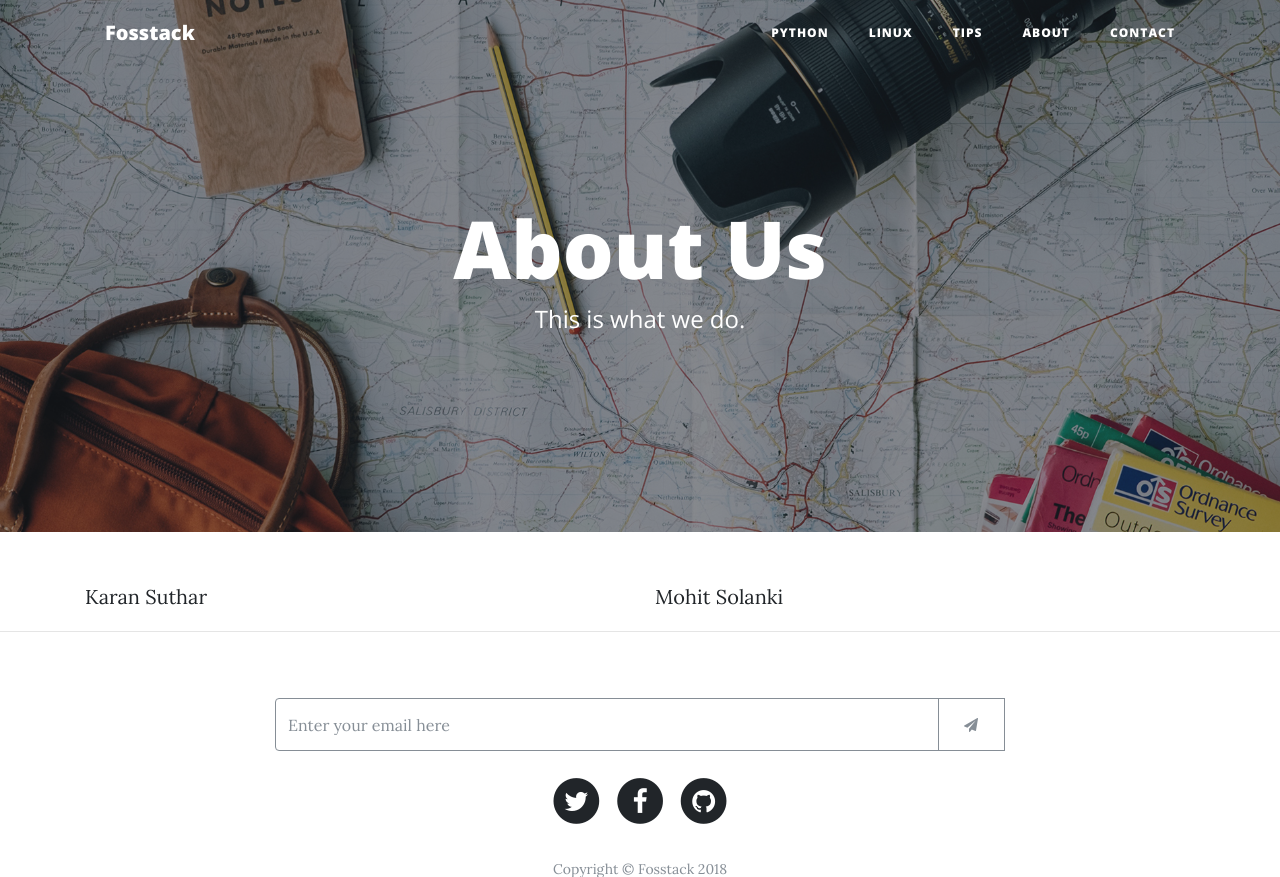
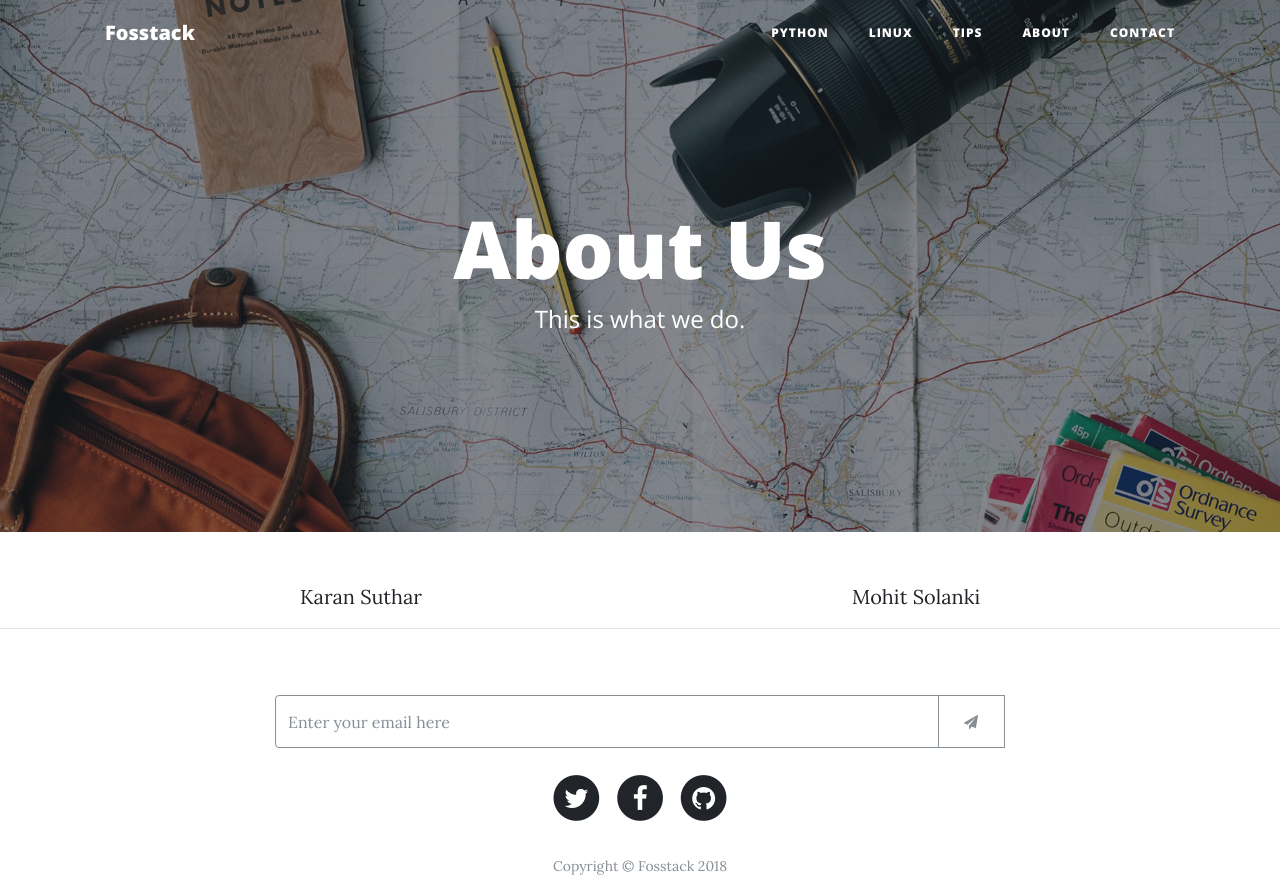
Before and after one commit to Fosstack/Fosstack-Blog, a Django app: page /about in a window 1280 px wide. Shown: the top 877 px of the page. Run offline with Django 3.2, Linux system fonts and the light colour scheme; parts of the project's set-up code (start-up, migrations or seed data) failed here and were passed over; some libraries are stand-ins or nearby versions.

Commit message:
Minor changes

```diff
--- a/core_blog/templates/core_blog/about.html
+++ b/core_blog/templates/core_blog/about.html
@@ -26,16 +26,14 @@
 {% block content %}
     <!-- Main Content -->
     <div class="container">
-      <div class="row justify-content-center">
+      <div class="d-flex justify-content-around">
 
-          <div class="col-lg-6 col-md-6 col-sm-6  mx-auto">
+          <div>
             <div class="LI-profile-badge"  data-version="v1" data-size="large" data-locale="en_US"  data-type="vertical" data-theme="light" data-vanity="karansthr"><a class="LI-simple-link" href='https://in.linkedin.com/in/karansthr?trk=profile-badge'>Karan Suthar</a>
             </div>
           </div>
 
-          <hr>
-
-          <div class="col-lg-6 col-md-6 col-sm-6 mx-auto">
+          <div>
             <div class="LI-profile-badge"  data-version="v1" data-size="large" data-locale="en_US" data-type="vertical" data-theme="light" data-vanity="mohi7solanki"><a class="LI-simple-link" href='https://in.linkedin.com/in/mohi7solanki?trk=profile-badge'>Mohit Solanki</a>
             </div>
           </div>
```
